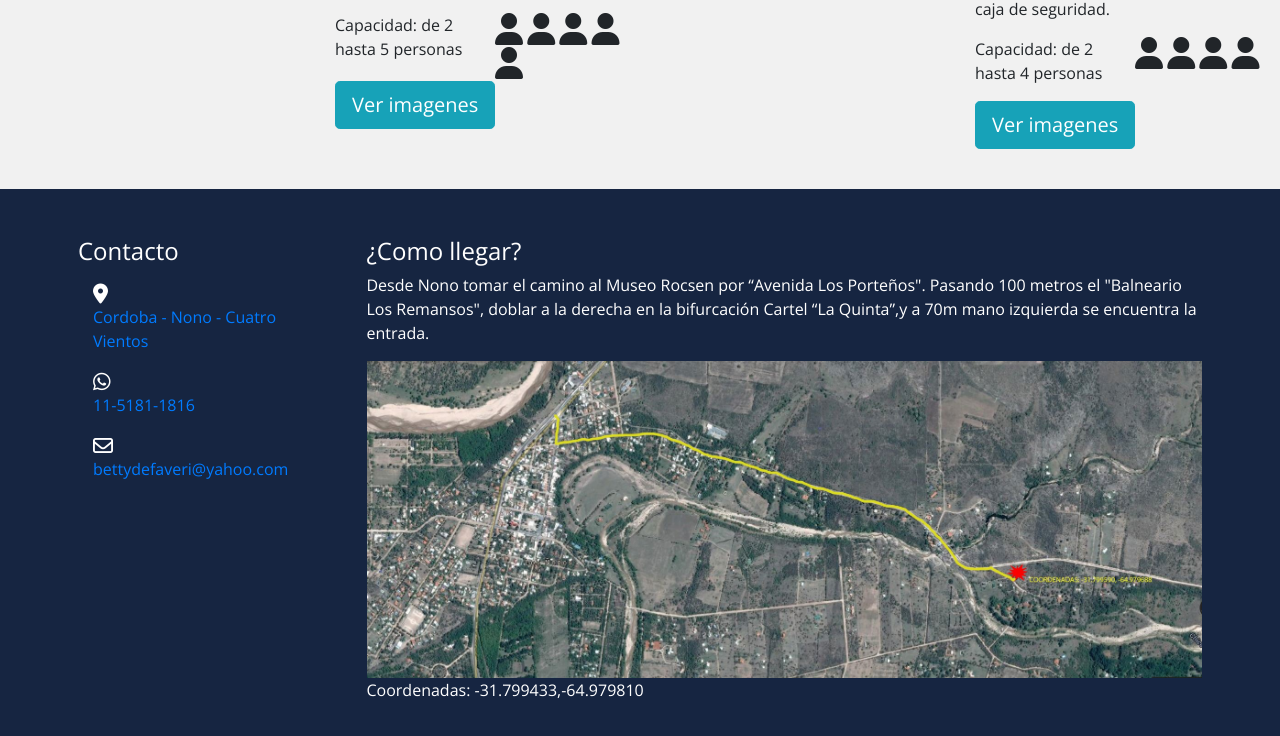
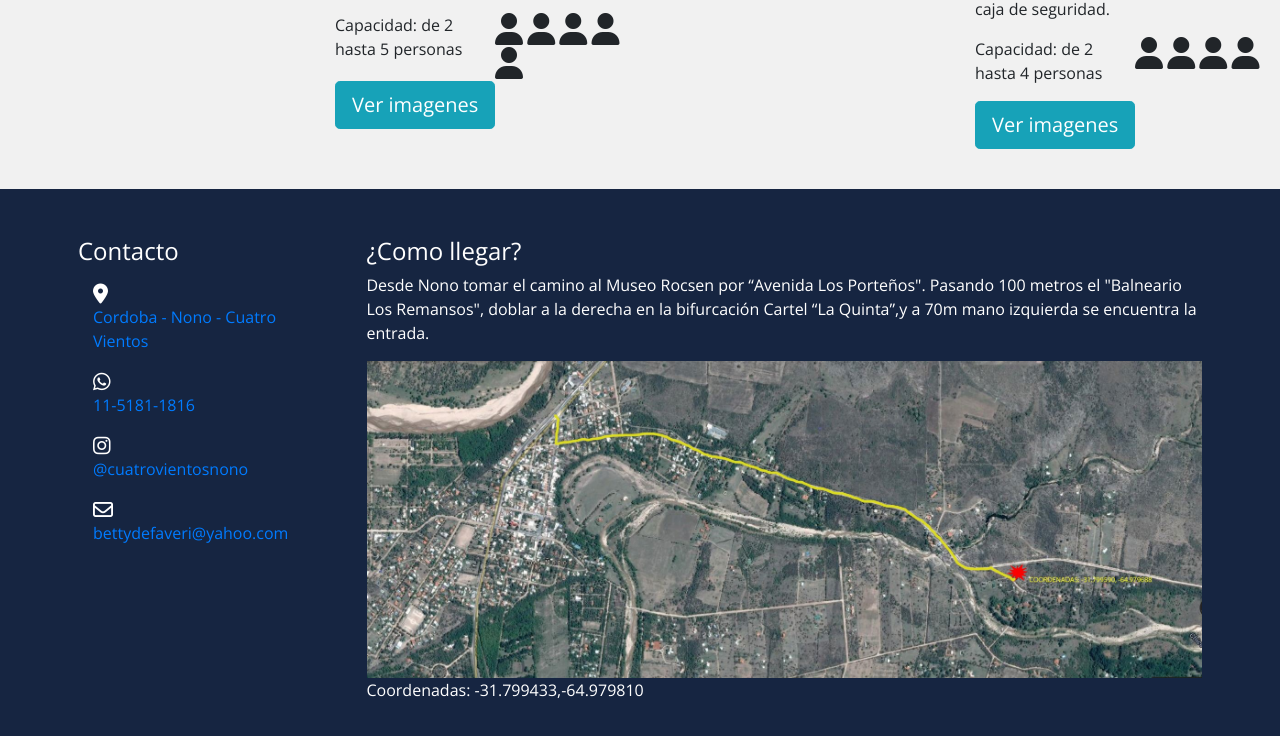
Before and after one commit to MartinCampanella/cuatrovientosnono, a plain HTML site: page index.html in a window 1280 px wide. Shown: the part 2183-2919 px from the top of the page. Drawn offline with nearby package versions, Linux system fonts and the light colour scheme; no server answers.

Commit message:
Se agrega instagram

```diff
--- a/index.html
+++ b/index.html
@@ -316,6 +316,14 @@
                         </div>
                         <div class="row">
                             <div class="col-md-1 col-sm-1 col-1">
+                                <i style="color: white;" class="fa-brands fa-instagram fa-lg"></i>
+                            </div>
+                            <div class="col-md-11 col-sm-11 col-11">
+                                <p style="color: white;"><a href="http://instagram.com/_u/cuatrovientosnono" target="_blank">@cuatrovientosnono</a></p>
+                            </div>
+                        </div>
+                        <div class="row">
+                            <div class="col-md-1 col-sm-1 col-1">
                                 <i style="color: white;" class="far fa-envelope fa-lg"></i>
                             </div>
                             <div class="col-md-11 col-sm-11 col-11">
```
